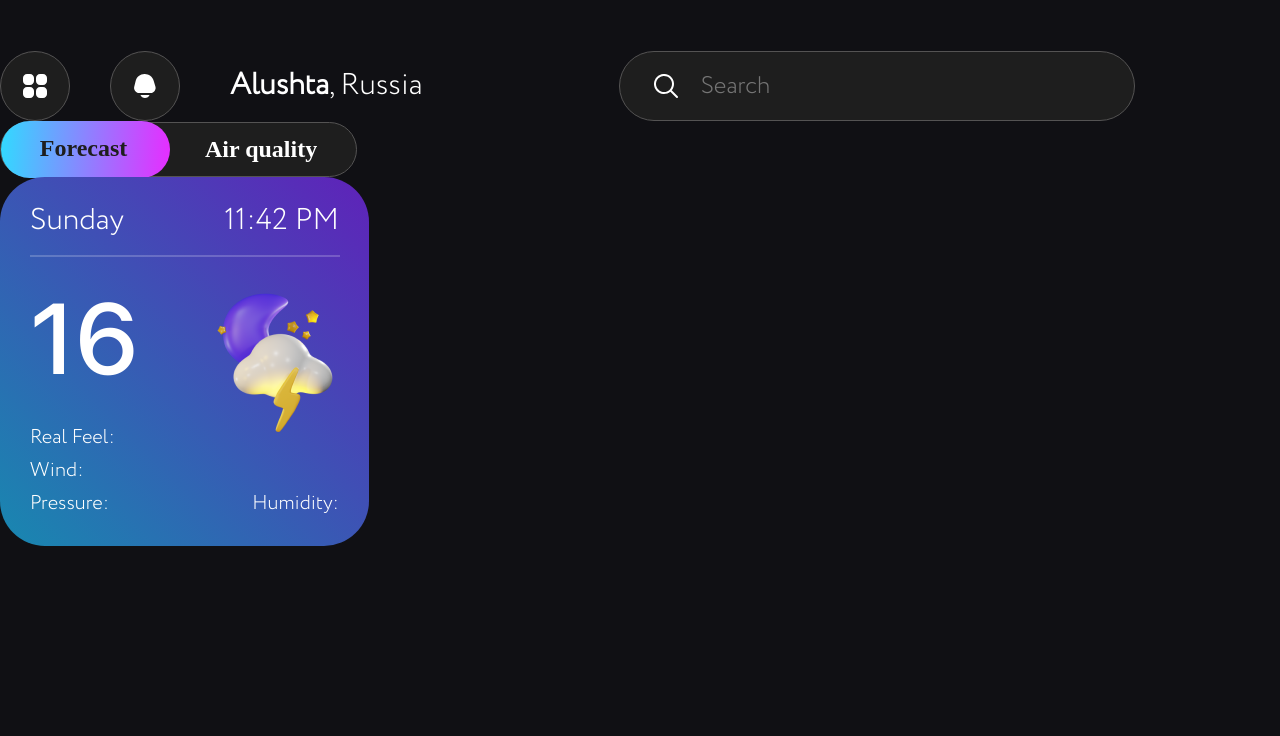
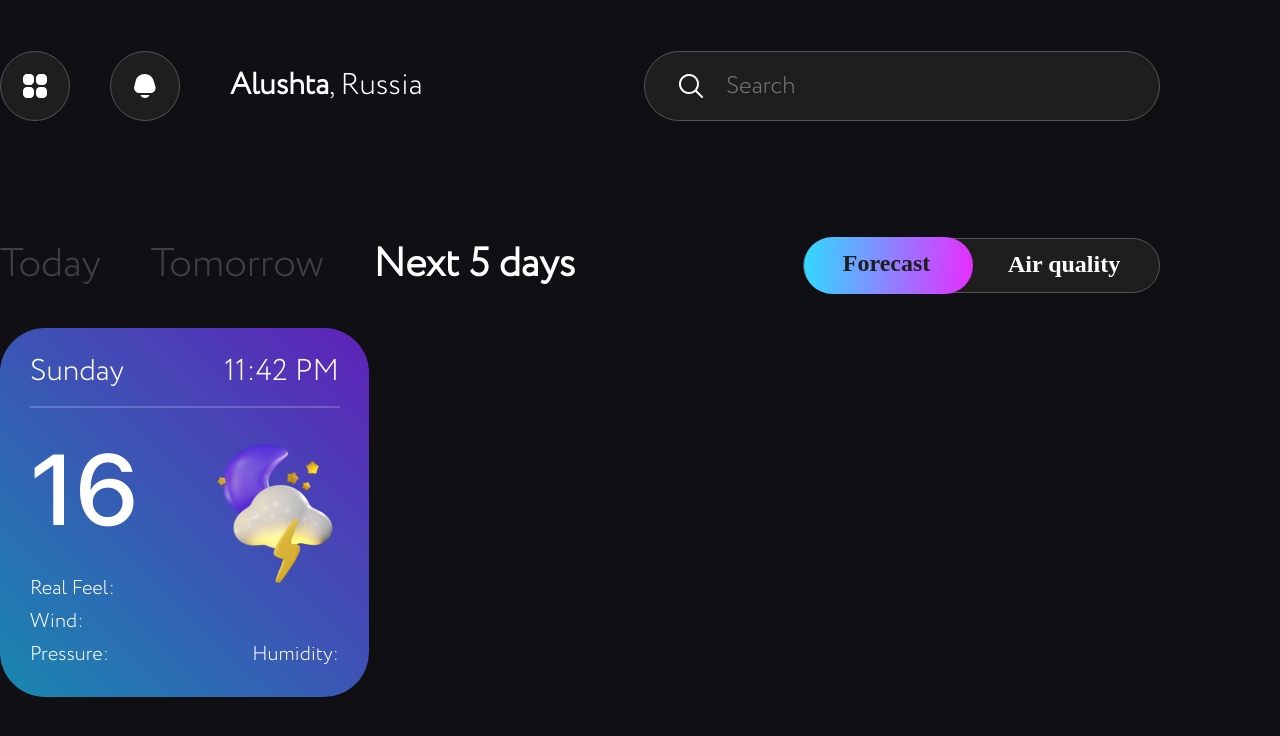
Before and after one commit to 1nfl1ght/w_app, a React (Create React App) app: page / in a window 1280 px wide. Shown: the top 736 px of the page. Built offline with nearby package versions, Linux system fonts and the light colour scheme.

Commit message:
ended info top block; refactored header

```diff
--- a/src/components/header/Header.module.scss
+++ b/src/components/header/Header.module.scss
@@ -6,6 +6,12 @@ $lightgrey: #545353;
     font-size: 30px;
     display: flex;
     justify-content: space-between;
+
+    .left_container {
+        width: 1160px;
+        display: flex;
+        justify-content: space-between;
+    }
 
     #wrapper1 {
         display: flex;
@@ -91,8 +97,3 @@ $lightgrey: #545353;
     background-image: url('../../assets/images/Ellipse\ 3.png');
     cursor: pointer;
 }
-
-.container {
-    width: 1620px;
-    margin: 0px auto;
-}
--- a/src/components/header/Header.tsx
+++ b/src/components/header/Header.tsx
@@ -1,14 +1,15 @@
 import React from 'react';
 import { Switch } from './Switch';
-
 import s from './Header.module.scss';
+import "../../styles/index.scss";
 
 type Props = {}
 
 export const Header = (props: Props) => {
   return (
-    <div className={s.container}>
+    <div className="container">
       <header className={s.header}>
+        <div className={s.left_container}>
           <div id={s.wrapper1}>
             <div className={s['menu-icon']}></div>
             <div className={s['notifications-icon']}></div>
@@ -19,6 +20,7 @@ export const Header = (props: Props) => {
               <input type="search" name="search-city" id="search" placeholder='Search'/>
             </div>
           </div>
+        </div>
         <div id={s.wrapper3}>
           <Switch></Switch>
           <div className={s['profile']}></div>
--- a/src/components/info/Info.tsx
+++ b/src/components/info/Info.tsx
@@ -1,14 +1,29 @@
 import React from 'react'
 import { Info_switch } from './Info_switch'
 import { Today } from '../Today/Today'
+import  "../../styles/index.scss"
+import './info.scss'
 
 type Props = {}
 
 export const Info = (props: Props) => {
   return (
-    <div className='info'>
-        <Info_switch></Info_switch>
-        <Today></Today>
+    <div className="container">
+      <div className='info'>
+        <div className="left_container">
+          <div className="into__top_block">
+            <div className="text_block">
+              <p>Today</p>
+              <p>Tomorrow</p>
+              <p style={{opacity: '1' , fontWeight: '700'}}>Next 5 days</p>
+            </div>
+            <div className="switch_block">
+              <Info_switch></Info_switch>
+            </div>
+          </div>
+          <Today></Today>
+        </div>
+      </div>
     </div>
   )
 }
--- a/src/components/info/Info_switch.scss
+++ b/src/components/info/Info_switch.scss
@@ -1,4 +1,5 @@
 .info {
+    margin-top: 80px;
     .switch {
         width: 357px;
         height: 55px;
--- /dev/null
+++ b/src/components/info/info.scss
@@ -0,0 +1,17 @@
+.into__top_block {
+    display: flex;
+    justify-content: space-between;
+    align-items: center;
+    .text_block {
+        display: flex;
+        p {
+            margin-right: 50px;
+        }
+    }
+    p {
+        font-family: "Circe-Light";
+        color: #FFFFFF;
+        opacity: 0.2;
+        font-size: 40px;
+    }
+}
--- a/src/styles/index.scss
+++ b/src/styles/index.scss
@@ -2,6 +2,15 @@
 
 body {
     background-color: #101014;
+}
+
+.container {
+    width: 1620px;
+    margin: 0px auto;
+}
+
+.left_container {
+    width: 1160px;
 }
 
 @font-face {
```
Lines whose indentation alone changed are shown as unchanged.
